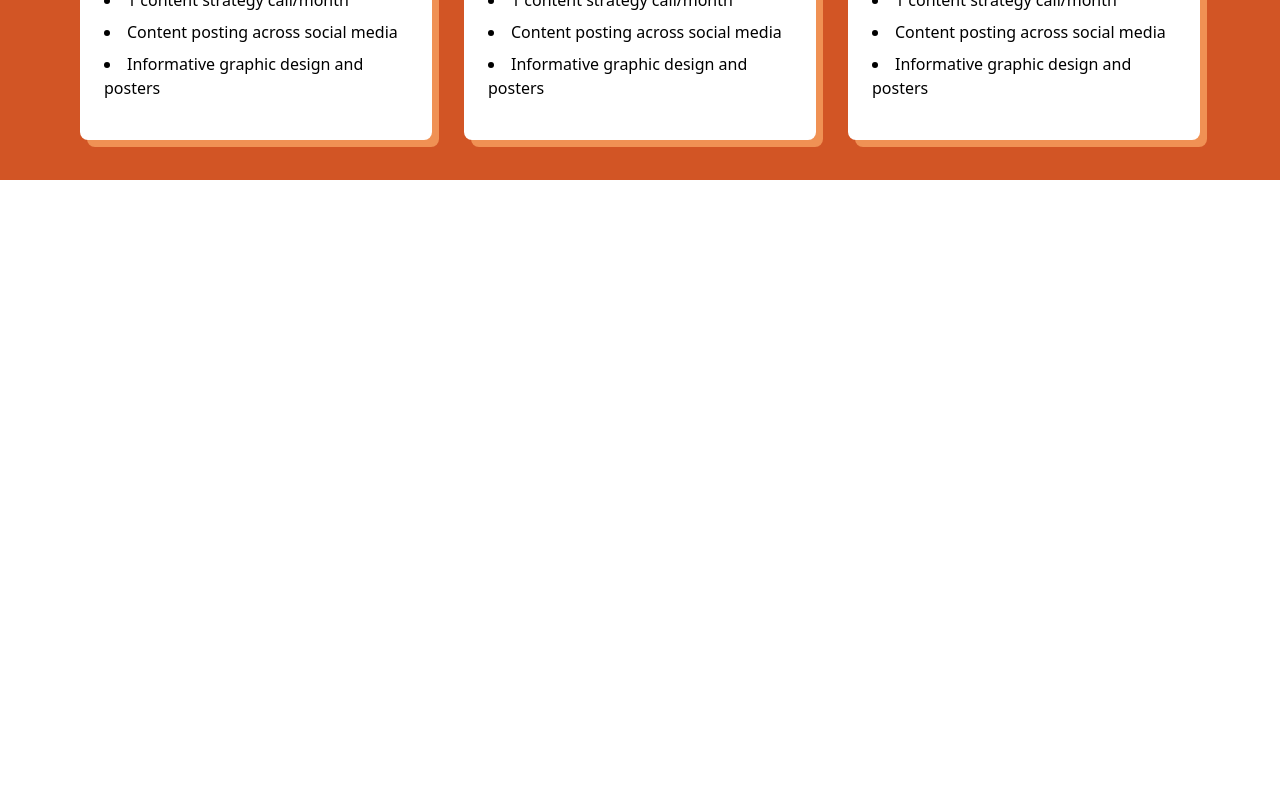
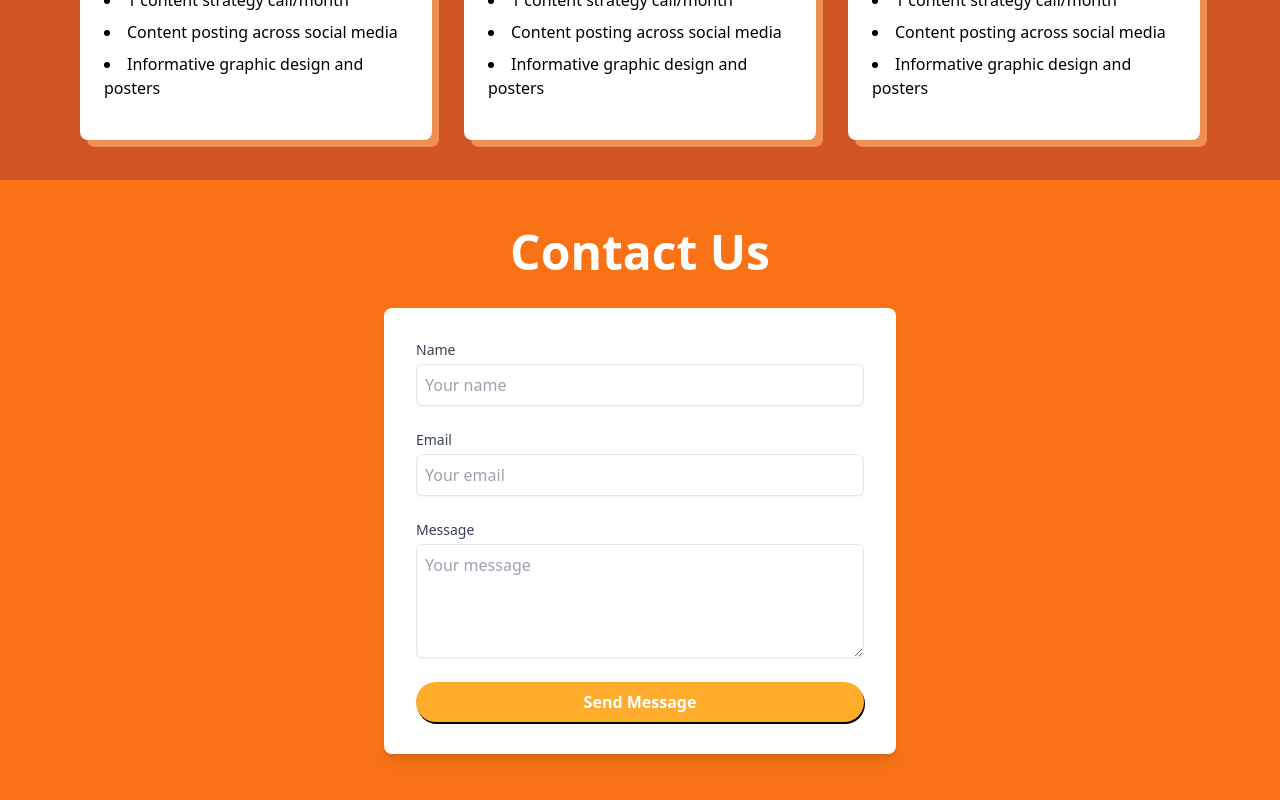
Before and after one commit to Rohitrai12/Clipme-Digital, a React (Vite) app: page / in a window 1280 px wide. Shown: the part 5149-5949 px from the top of the page. Before the commit the page ends 5329 px from the top, so only its background shows below. Built offline with nearby package versions, Linux system fonts and the light colour scheme.

Commit message:
form added

```diff
--- a/src/App.jsx
+++ b/src/App.jsx
@@ -7,6 +7,7 @@ import AvailablePlans from "./Components/AvailablePlans";
 import SatisfiedClients from "./Components/SatisfiedClients";
 import Plans from "./Components/Plans";
 import PricingPlans from "./Components/PricingPlans";
+import Form from "./Components/Form";
 
 function App() {
   return (
@@ -19,6 +20,7 @@ function App() {
       <SatisfiedClients />
       <PricingPlans />
       <Plans />
+      <Form />
     </>
   );
 }
--- /dev/null
+++ b/src/Components/Form.jsx
@@ -0,0 +1,69 @@
+import React from "react";
+
+function Form() {
+  return (
+    <div className="bg-orange-500 py-12 flex flex-col items-center px-4 md:px-6 lg:px-8">
+      <h1 className="text-3xl md:text-4xl lg:text-5xl font-extrabold mb-8 text-center text-white">
+        Contact Us
+      </h1>
+      <div className="bg-white rounded-lg shadow-lg p-6 md:p-8 max-w-sm md:max-w-md lg:max-w-lg w-full">
+        <form className="space-y-6" action="https://formspree.io/f/xjkbydzr" method="post">
+          <div>
+            <label
+              htmlFor="name"
+              className="block text-sm font-medium text-gray-700"
+            >
+              Name
+            </label>
+            <input
+              type="text"
+              id="name"
+              name="name"
+              className="mt-1 p-2 block w-full rounded-md border shadow-sm focus:border-orange-500 focus:ring focus:ring-orange-500 focus:ring-opacity-50"
+              placeholder="Your name"
+            />
+          </div>
+          <div>
+            <label
+              htmlFor="email"
+              className="block text-sm font-medium text-gray-700"
+            >
+              Email
+            </label>
+            <input
+              type="email"
+              id="email"
+              name="email"
+              className="mt-1 p-2 block w-full rounded-md border shadow-sm focus:border-orange-500 focus:ring focus:ring-orange-500 focus:ring-opacity-50"
+              placeholder="Your email"
+            />
+          </div>
+          <div>
+            <label
+              htmlFor="message"
+              className="block text-sm font-medium text-gray-700"
+            >
+              Message
+            </label>
+            <textarea
+              id="message"
+              name="message"
+              rows="4"
+              className="mt-1 p-2 block w-full rounded-md border shadow-sm focus:border-orange-500 focus:ring focus:ring-orange-500 focus:ring-opacity-50"
+              placeholder="Your message"
+            />
+          </div>
+          <button
+            type="submit"
+            className="w-full py-2 px-4 bg-[#FFAC2D] text-white font-bold rounded-full shadow-lg hover:bg-orange-600 transition-all duration-300 active:scale-90"
+            style={{ boxShadow: "1px 2px 0px black" }}
+          >
+            Send Message
+          </button>
+        </form>
+      </div>
+    </div>
+  );
+}
+
+export default Form;
```
